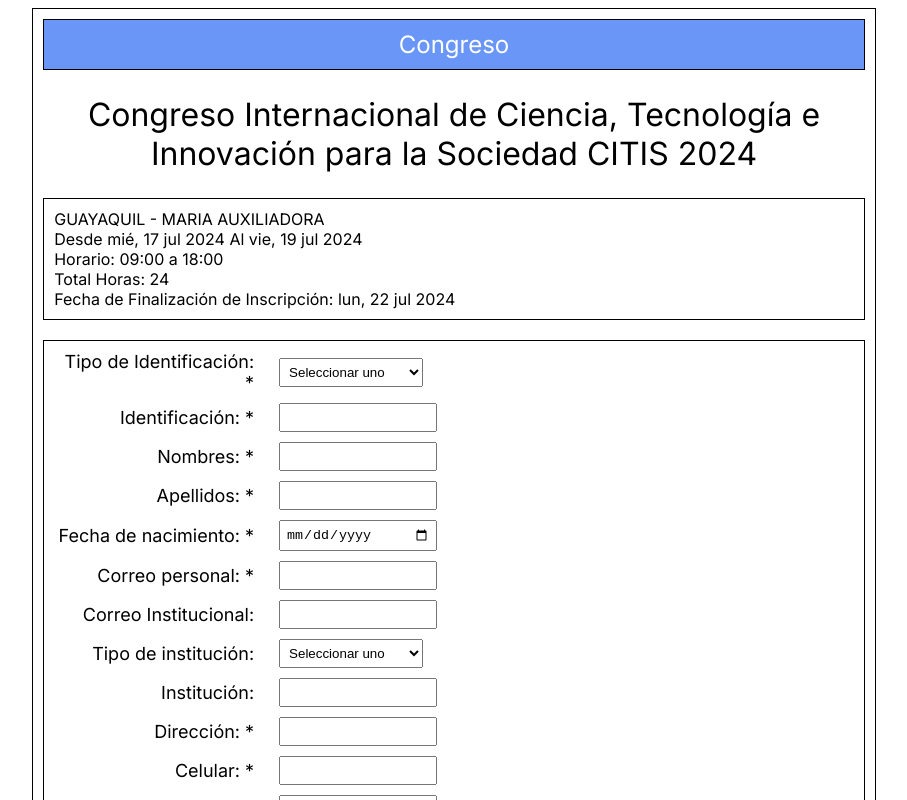
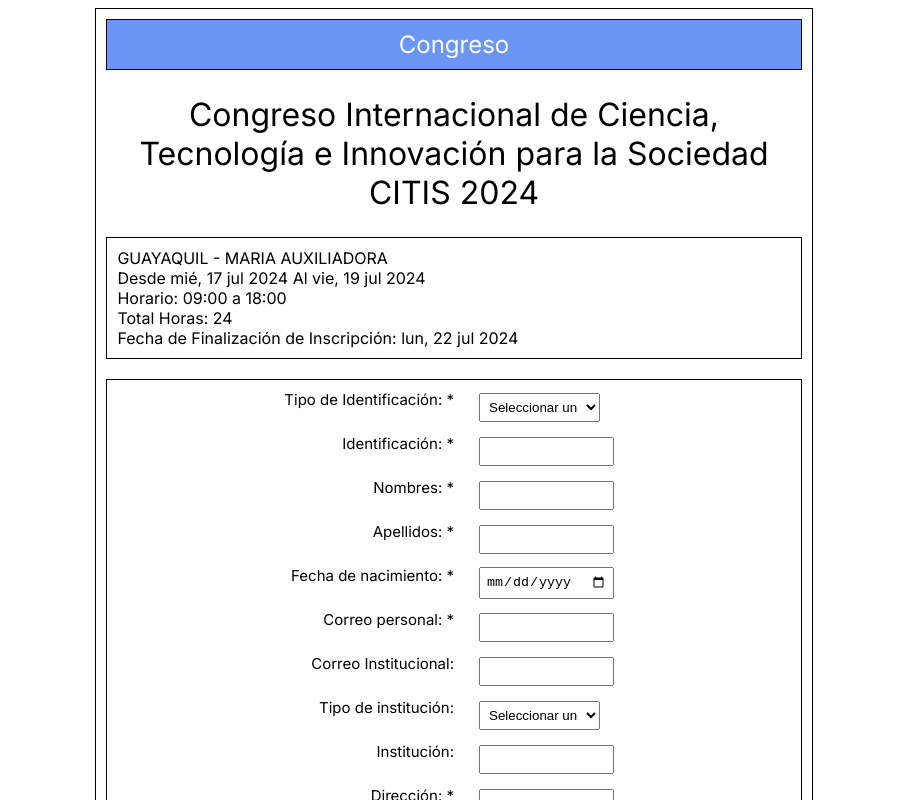
Before and after one commit to Steven62670/Front-Congreso, a Next.js app: page / in a window 1280 px wide. Shown: the top 800 px of the page, without its empty margins (186-1093 px from the left). Built offline with nearby package versions, Linux system fonts and the light colour scheme.

Commit message:
Cambios css

```diff
--- a/app/globals.css
+++ b/app/globals.css
@@ -22,7 +22,7 @@
   padding: 5px;
   margin-bottom: 10px;
   text-align: center;
-  width: 65%;
+  width: 55%;
 }
 
 .containerCon{
@@ -75,11 +75,11 @@
 }
 
 .formGroup label {
-  width: 25%;
-  margin-bottom: 0;
+  width: 50%;
+  margin-bottom: 15px;
   text-align: right;
   padding-right: 10px;
-  font-size: 18px;
+  font-size: 15px;
 }
 
 .formGroup input, .formGroup select {
```
